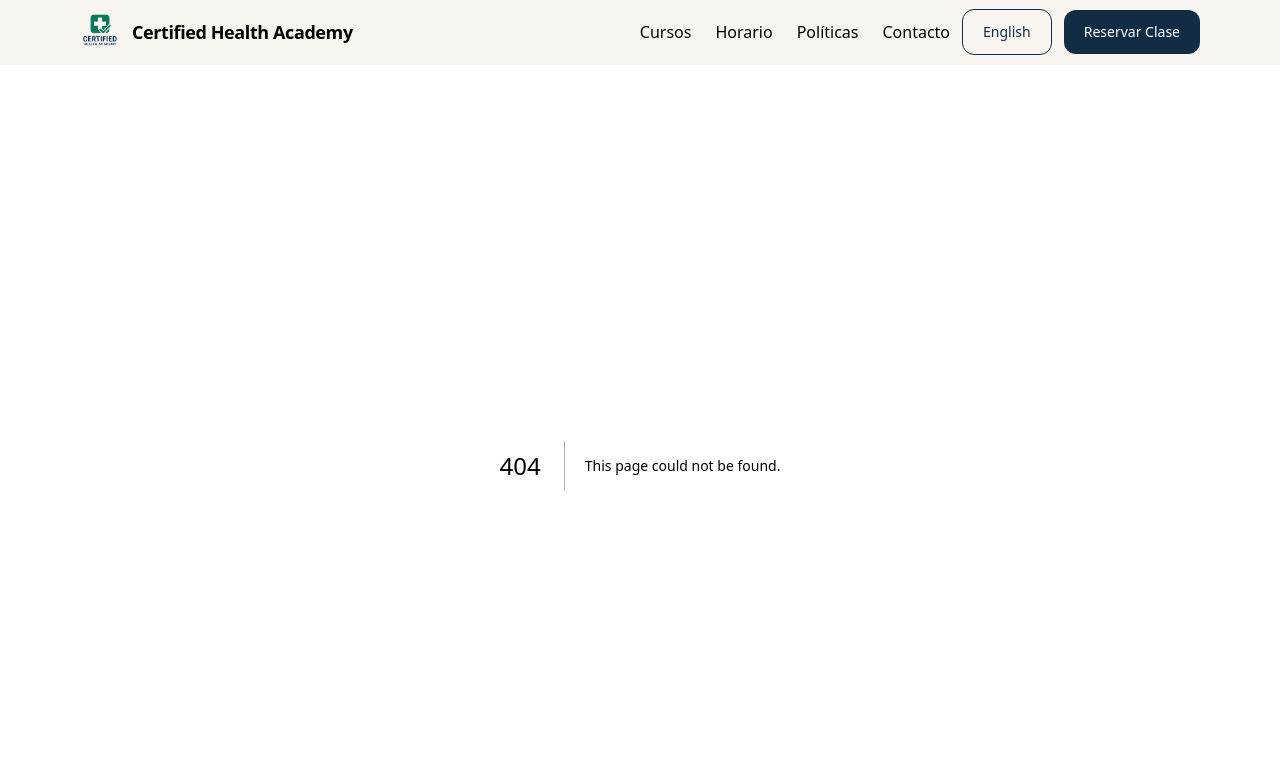
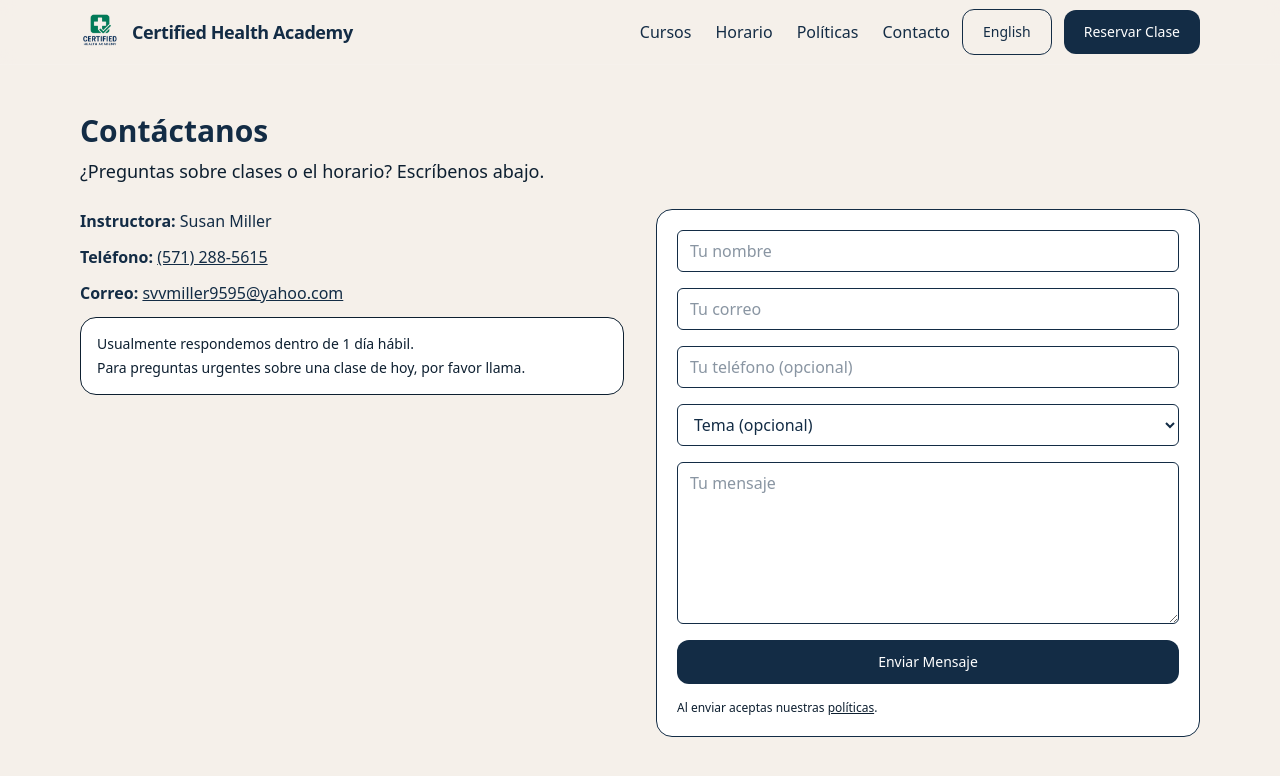
Before and after one commit to Vicdamone2223/certified-health-academy, a Next.js app: page /es/contact in a window 1280 px wide. Before the commit this address had no page. Shown: the top 776 px of the page. Built offline with nearby package versions, Linux system fonts and the light colour scheme.

Commit message:
Add Spanish contact page at /es/contact

```diff
--- /dev/null
+++ b/src/app/components/ContactClientEs.tsx
@@ -0,0 +1,132 @@
+"use client";
+
+import { useState } from "react";
+
+const FORMSPREE_ENDPOINT = "https://formspree.io/f/movlzgpp"; // same endpoint
+
+export default function ContactClientEs() {
+  const [status, setStatus] = useState<"idle" | "loading" | "success" | "error">("idle");
+  const [errorMsg, setErrorMsg] = useState("");
+
+  async function onSubmit(e: React.FormEvent<HTMLFormElement>) {
+    e.preventDefault();
+    setStatus("loading");
+    setErrorMsg("");
+
+    const form = e.currentTarget;
+    const data = new FormData(form);
+
+    try {
+      const res = await fetch(FORMSPREE_ENDPOINT, {
+        method: "POST",
+        headers: { Accept: "application/json" },
+        body: data,
+      });
+
+      const json = await res.json().catch(() => ({}));
+
+      if (res.ok) {
+        setStatus("success");
+        form.reset();
+      } else {
+        setStatus("error");
+        setErrorMsg(json?.errors?.[0]?.message || "Ha ocurrido un error. Inténtalo de nuevo.");
+      }
+    } catch {
+      setStatus("error");
+      setErrorMsg("Error de red. Inténtalo de nuevo.");
+    }
+  }
+
+  return (
+    <main className="container py-12">
+      <h1 className="text-3xl font-extrabold">Contáctanos</h1>
+      <p className="mt-2 text-lg text-[color-mix(in_srgb,var(--brand)_70%,black_30%)]">
+        ¿Preguntas sobre clases o el horario? Escríbenos abajo.
+      </p>
+
+      <div className="mt-6 grid gap-8 md:grid-cols-2">
+        {/* Izquierda: info de contacto */}
+        <div className="space-y-3">
+          <p><strong>Instructora:</strong> Susan Miller</p>
+          <p>
+            <strong>Teléfono:</strong>{" "}
+            <a href="tel:15712885615" className="underline">(571) 288-5615</a>
+          </p>
+          <p>
+            <strong>Correo:</strong>{" "}
+            <a className="underline" href="mailto:svvmiller9595@yahoo.com">svvmiller9595@yahoo.com</a>
+          </p>
+
+          <div className="rounded-2xl border bg-white p-4 text-sm text-[color-mix(in_srgb,var(--brand)_70%,black_30%)]">
+            <p>Usualmente respondemos dentro de 1 día hábil.</p>
+            <p className="mt-1">Para preguntas urgentes sobre una clase de hoy, por favor llama.</p>
+          </div>
+        </div>
+
+        {/* Derecha: formulario */}
+        <form onSubmit={onSubmit} className="grid gap-4 rounded-2xl border bg-white p-5">
+          <input
+            name="name"
+            type="text"
+            required
+            placeholder="Tu nombre"
+            className="rounded-md border px-3 py-2"
+          />
+          <input
+            name="email"
+            type="email"
+            required
+            placeholder="Tu correo"
+            className="rounded-md border px-3 py-2"
+          />
+          <input
+            name="phone"
+            type="tel"
+            placeholder="Tu teléfono (opcional)"
+            className="rounded-md border px-3 py-2"
+          />
+          <select name="topic" className="rounded-md border px-3 py-2">
+            <option value="">Tema (opcional)</option>
+            <option value="CPR & First Aid">RCP y Primeros Auxilios</option>
+            <option value="Medication Administration">Administración de Medicamentos</option>
+            <option value="Food Handler (Manager)">Manipulador de Alimentos (Gerente)</option>
+            <option value="Other">Otro</option>
+          </select>
+          <textarea
+            name="message"
+            rows={6}
+            required
+            placeholder="Tu mensaje"
+            className="rounded-md border px-3 py-2"
+          />
+
+          {/* Anti-spam */}
+          <input type="text" name="_gotcha" className="hidden" tabIndex={-1} autoComplete="off" />
+
+          {/* Asunto opcional */}
+          <input type="hidden" name="_subject" value="Nuevo mensaje del sitio (ES) – Certified Health Academy" />
+
+          <button
+            type="submit"
+            disabled={status === "loading"}
+            className="btn btn-primary disabled:opacity-70"
+          >
+            {status === "loading" ? "Enviando..." : "Enviar Mensaje"}
+          </button>
+
+          {status === "success" && (
+            <p className="text-sm text-green-700">¡Mensaje enviado! Te responderemos muy pronto.</p>
+          )}
+          {status === "error" && (
+            <p className="text-sm text-red-700">Error: {errorMsg}</p>
+          )}
+
+          <p className="text-xs text-[color-mix(in_srgb,var(--brand)_70%,black_30%)]">
+            Al enviar aceptas nuestras <a className="underline" href="/es/policies">políticas</a>.
+          </p>
+        </form>
+      </div>
+    </main>
+  );
+}
--- /dev/null
+++ b/src/app/es/contact/page.tsx
@@ -0,0 +1,9 @@
+import ContactClientEs from "@/app/components/ContactClientEs";
+
+export const metadata = {
+  title: "Contacto | Certified Health Academy",
+};
+
+export default function ContactoPage() {
+  return <ContactClientEs />;
+}
```
